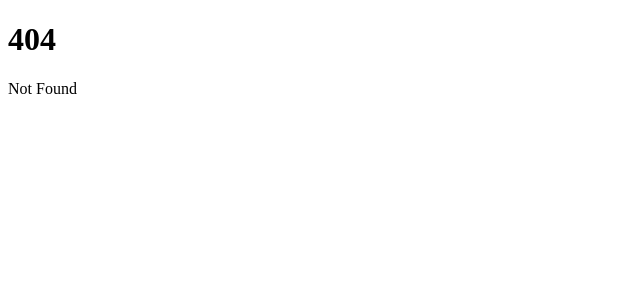
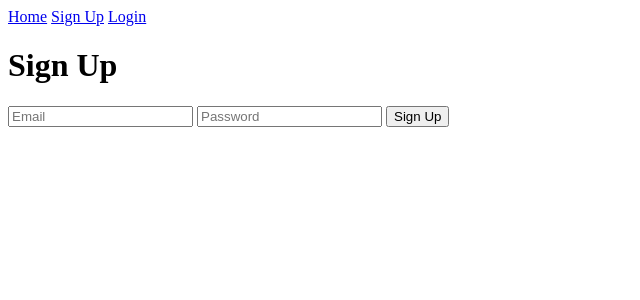
Before and after one commit to okupter/kitforstartups, a SvelteKit app: page /auth/signup in a window 1280 px wide. Before the commit this address had no page. Shown: the top 300 px of the page, without its empty margins (0-640 px from the left). Built offline with nearby package versions, Linux system fonts and the light colour scheme.

Commit message:
add signup and login forms

```diff
--- /dev/null
+++ b/src/routes/+layout.svelte
@@ -0,0 +1,7 @@
+<nav>
+	<a href="/">Home</a>
+	<a href="/auth/signup">Sign Up</a>
+	<a href="/auth/login">Login</a>
+</nav>
+
+<slot />
--- /dev/null
+++ b/src/routes/auth/signup/+page.svelte
@@ -0,0 +1,14 @@
+<svelte:head>
+	<title>Sign Up</title>
+</svelte:head>
+
+<div>
+	<h1>Sign Up</h1>
+
+	<form>
+		<input type="email" placeholder="Email" required />
+		<input type="password" placeholder="Password" required />
+
+		<button type="submit">Sign Up</button>
+	</form>
+</div>
```
Also changed, not shown: src/routes/auth/login/+page.svelte (added, +13 -0 lines), src/routes/auth/signup/+page.server.ts (added).
